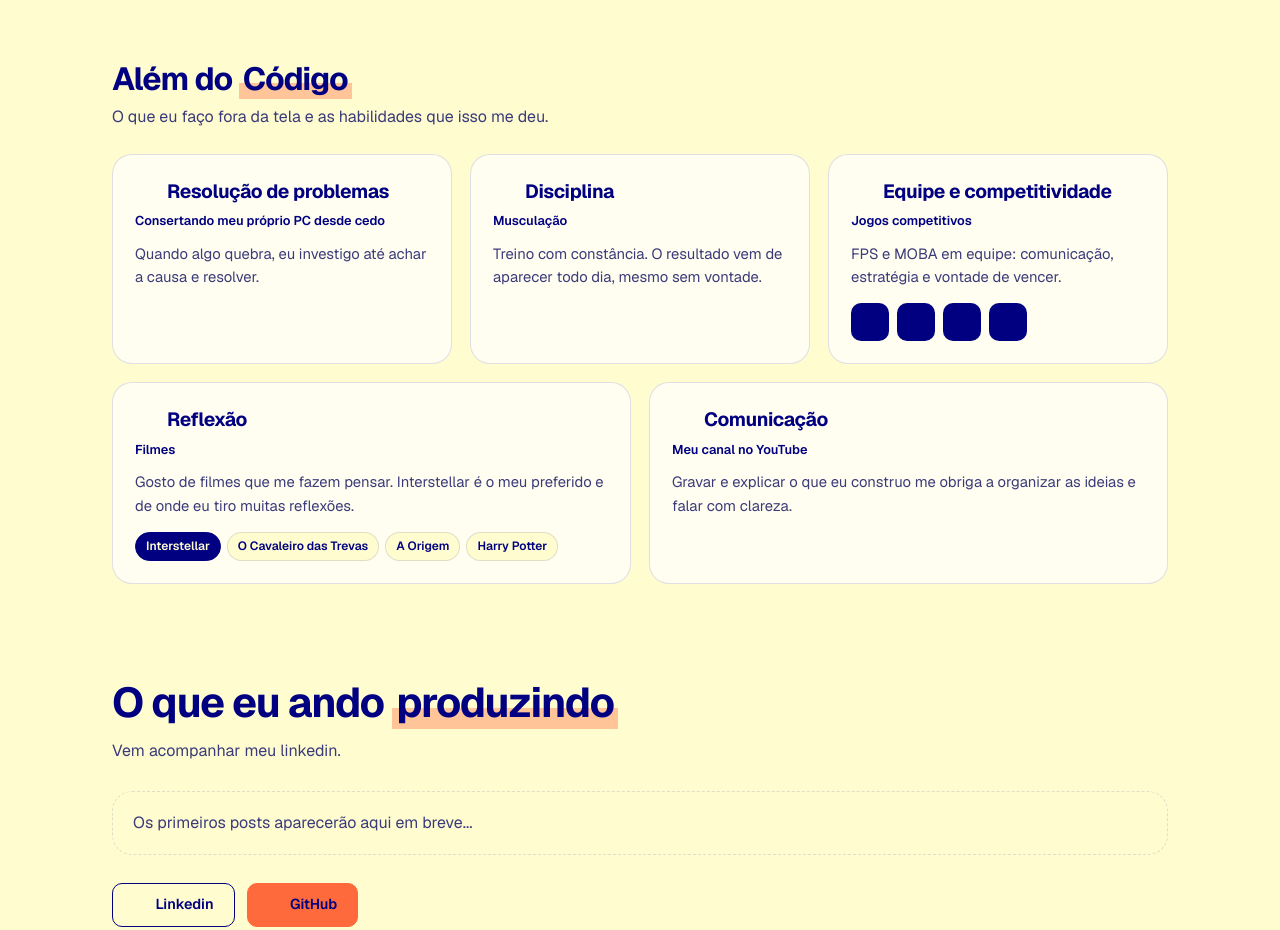
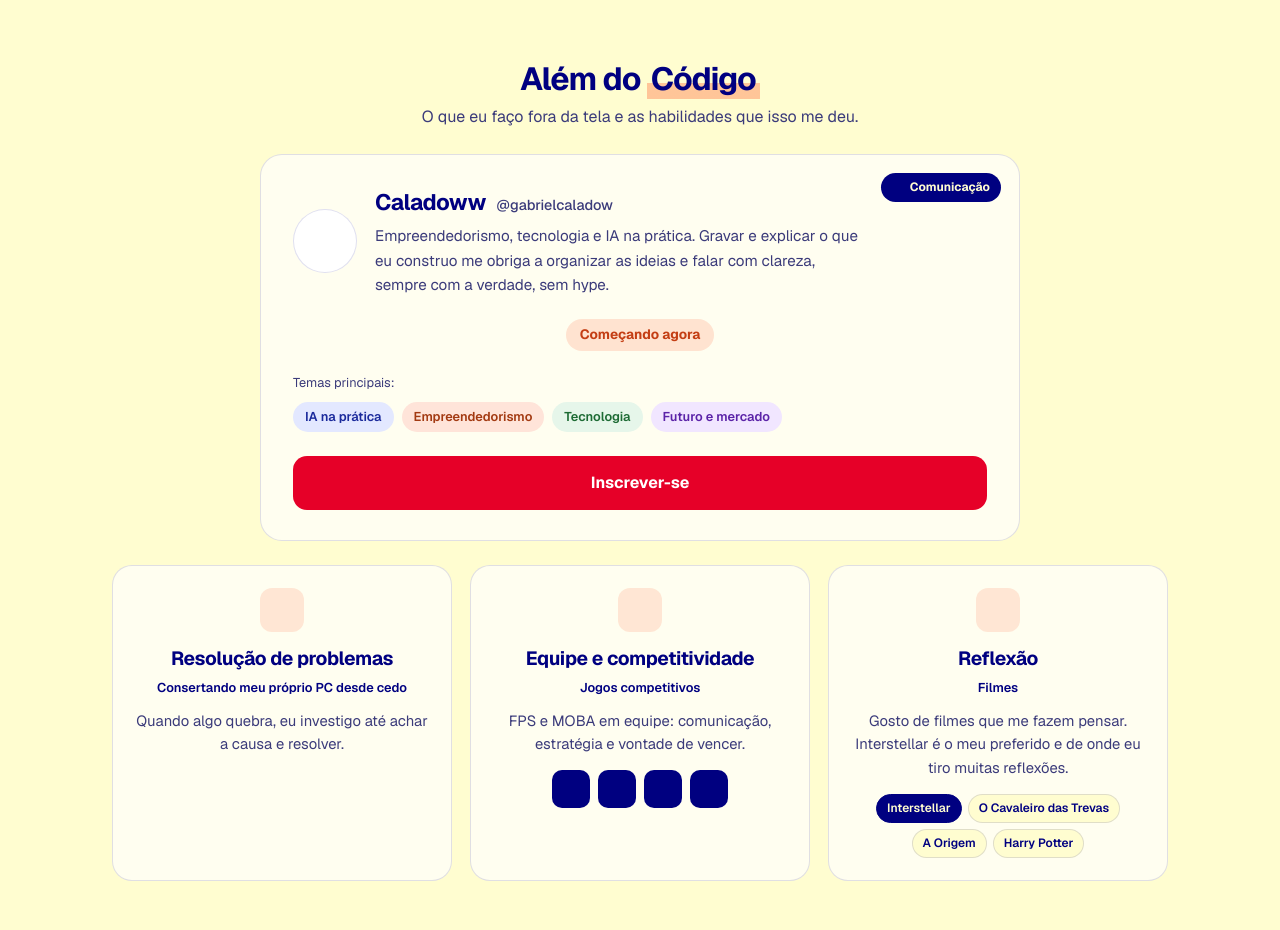
Before and after one commit to GabrielCaladow/Portfolio, a plain HTML site: page index.html in a window 1280 px wide. Shown: the part 2178-3108 px from the top of the page. Drawn offline with Linux system fonts and the light colour scheme.

Commit message:
feat: Além do Código com o canal do YouTube em destaque e botão de e-mail que copia o endereço
Card do canal Caladoww com botão de inscrição, três cards de soft skill
centralizados, e o e-mail copiado no clique para quem não tem app de e-mail.

```diff
--- a/assets/css/components.css
+++ b/assets/css/components.css
@@ -954,3 +954,166 @@
 .social {
   justify-content: center;
 }
+
+.channel-card {
+  position: relative;
+  max-width: 760px;
+  margin: 0 auto 24px;
+  padding: 30px 32px;
+  border: 1px solid var(--color-line);
+  border-radius: 22px;
+  background: var(--color-surface);
+}
+
+.channel-badge {
+  position: absolute;
+  top: 18px;
+  right: 18px;
+  display: inline-flex;
+  align-items: center;
+  gap: 6px;
+  padding: 5px 11px;
+  border-radius: 999px;
+  background: var(--color-text);
+  color: var(--color-bg);
+  font-size: 0.75rem;
+  font-weight: 700;
+}
+
+.channel-badge .icon {
+  color: var(--color-accent);
+}
+
+.channel-head {
+  display: flex;
+  align-items: center;
+  gap: 18px;
+  padding-right: 120px;
+}
+
+.channel-logo {
+  display: grid;
+  place-items: center;
+  flex-shrink: 0;
+  width: 64px;
+  height: 64px;
+  border: 1px solid var(--color-line);
+  border-radius: 50%;
+  background: #fff;
+}
+
+.channel-logo svg {
+  width: 34px;
+  height: 24px;
+}
+
+.channel-name {
+  font-size: 1.4rem;
+  letter-spacing: -0.02em;
+}
+
+.channel-desc {
+  margin-top: 4px;
+  font-size: 0.95rem;
+}
+
+.channel-status {
+  width: fit-content;
+  margin: 22px auto;
+  padding: 5px 14px;
+  border-radius: 999px;
+  background: rgb(255 106 61 / 18%);
+  color: var(--color-accent-text);
+  font-size: 0.85rem;
+  font-weight: 700;
+}
+
+.channel-topics-label {
+  margin-bottom: 8px;
+  font-size: 0.8rem;
+}
+
+.channel-topics {
+  display: flex;
+  flex-wrap: wrap;
+  gap: 8px;
+  margin-bottom: 24px;
+}
+
+.channel-topics li {
+  padding: 5px 12px;
+  border-radius: 999px;
+  font-size: 0.8rem;
+  font-weight: 600;
+}
+
+.topic-ia { background: #e3e8ff; color: #1b2a9c; }
+.topic-business { background: #ffe4d9; color: #a33a12; }
+.topic-tech { background: #e6f6ea; color: #1d6b34; }
+.topic-future { background: #f1e6ff; color: #5b23a8; }
+
+.channel-subscribe {
+  display: flex;
+  align-items: center;
+  justify-content: center;
+  gap: 10px;
+  padding: 14px;
+  border-radius: 14px;
+  background: #e60028;
+  color: #fff;
+  font-weight: 700;
+  text-decoration: none;
+  transition: transform 0.25s ease, box-shadow 0.25s ease;
+}
+
+.channel-subscribe:hover,
+.channel-subscribe:focus-visible {
+  transform: translateY(-3px);
+  box-shadow: 0 12px 26px rgb(230 0 40 / 35%);
+}
+
+/* Cards de soft skill centralizados. */
+.beyond-card {
+  text-align: center;
+}
+
+.beyond-icon {
+  display: grid;
+  place-items: center;
+  width: 44px;
+  height: 44px;
+  margin: 0 auto 12px;
+  border-radius: 12px;
+  background: rgb(255 106 61 / 16%);
+  color: var(--color-accent);
+  font-size: 22px;
+}
+
+.beyond-skill {
+  display: block;
+}
+
+.beyond-card .games,
+.beyond-card .films {
+  justify-content: center;
+}
+
+@media (max-width: 560px) {
+  .channel-card {
+    padding: 56px 20px 22px;
+  }
+
+  .channel-head {
+    flex-direction: column;
+    padding-right: 0;
+    text-align: center;
+  }
+}
+
+.channel-handle {
+  margin-left: 6px;
+  color: var(--color-muted);
+  font-size: 0.9rem;
+  font-weight: 500;
+  letter-spacing: 0;
+}
--- a/assets/css/layout.css
+++ b/assets/css/layout.css
@@ -265,3 +265,25 @@
   justify-items: center;
   width: min(100%, 560px);
 }
+
+/* Além do Código: o canal em destaque em cima e três cards da mesma largura embaixo. */
+.beyond-title,
+.beyond-lead {
+  text-align: center;
+}
+
+.beyond {
+  grid-template-columns: repeat(3, minmax(0, 1fr));
+}
+
+.beyond > li,
+.beyond > li:nth-child(4),
+.beyond > li:nth-child(5) {
+  grid-column: auto;
+}
+
+@media (max-width: 860px) {
+  .beyond {
+    grid-template-columns: 1fr;
+  }
+}
--- /dev/null
+++ b/assets/js/contact.js
@@ -0,0 +1,44 @@
+const FEEDBACK_MS = 3000;
+
+// Jeito antigo de copiar, para navegadores que bloqueiam a API da área de transferência:
+// seleciona o texto na tela e pede a cópia da seleção.
+function copyBySelection(node) {
+  const range = document.createRange();
+  range.selectNodeContents(node);
+  const selection = window.getSelection();
+  selection.removeAllRanges();
+  selection.addRange(range);
+  const copied = document.execCommand("copy");
+  selection.removeAllRanges();
+  return copied;
+}
+
+async function copy(text, node) {
+  try {
+    await navigator.clipboard.writeText(text);
+    return true;
+  } catch {
+    return copyBySelection(node);
+  }
+}
+
+// Muita gente não tem um app de e-mail configurado, e aí o mailto: não abre nada.
+// Por isso o clique também copia o endereço e avisa na tela. Quem tem o app, vê ele abrir.
+export function initContact() {
+  document.querySelectorAll("[data-copy-email]").forEach((link) => {
+    const label = link.querySelector(".contact-email-label");
+    const address = link.querySelector(".contact-email-address");
+    const original = label.textContent;
+    let timer;
+
+    link.addEventListener("click", async () => {
+      const copied = await copy(link.dataset.copyEmail, address);
+      label.textContent = copied ? "E-mail copiado! É só colar." : "Copie o endereço abaixo";
+
+      clearTimeout(timer);
+      timer = setTimeout(() => {
+        label.textContent = original;
+      }, FEEDBACK_MS);
+    });
+  });
+}
--- a/assets/js/main.js
+++ b/assets/js/main.js
@@ -2,8 +2,10 @@ import { initHeader } from "./header.js";
 import { initNav } from "./nav.js";
 import { initMarquee } from "./marquee.js";
 import { initFeeds } from "./feed.js";
+import { initContact } from "./contact.js";
 
 initHeader();
 initNav();
 initMarquee();
 initFeeds();
+initContact();
--- a/index.html
+++ b/index.html
@@ -67,7 +67,7 @@
           <svg class="icon icon-moon" aria-hidden="true"><use href="assets/icons/sprite.svg#moon"></use></svg>
           <svg class="icon icon-sun" aria-hidden="true"><use href="assets/icons/sprite.svg#sun"></use></svg>
         </button>
-        <a class="header-cta" href="mailto:gabrielcastrocalado@gmail.com?subject=Contato%20pelo%20portf%C3%B3lio">
+        <a class="header-cta" href="#contato">
           <svg class="icon" aria-hidden="true"><use href="assets/icons/sprite.svg#mail"></use></svg>
           <span class="header-cta-label">Vamos conversar</span>
         </a>
@@ -219,19 +219,43 @@
       <h3 class="beyond-title">Além do <span class="highlight">Código</span></h3>
       <p class="beyond-lead">O que eu faço fora da tela e as habilidades que isso me deu.</p>
 
+      <article class="channel-card">
+        <p class="channel-badge"><svg class="icon" aria-hidden="true"><use href="assets/icons/sprite.svg#star"></use></svg>Comunicação</p>
+        <div class="channel-head">
+          <span class="channel-logo"><svg aria-hidden="true"><use href="assets/icons/sprite.svg#youtube-logo"></use></svg></span>
+          <div>
+            <h4 class="channel-name">Caladoww <span class="channel-handle">@gabrielcaladow</span></h4>
+            <p class="channel-desc">
+              Empreendedorismo, tecnologia e IA na prática. Gravar e explicar o que eu construo me obriga a organizar
+              as ideias e falar com clareza, sempre com a verdade, sem hype.
+            </p>
+          </div>
+        </div>
+        <p class="channel-status">Começando agora</p>
+        <p class="channel-topics-label">Temas principais:</p>
+        <ul class="channel-topics">
+          <li class="topic-ia">IA na prática</li>
+          <li class="topic-business">Empreendedorismo</li>
+          <li class="topic-tech">Tecnologia</li>
+          <li class="topic-future">Futuro e mercado</li>
+        </ul>
+        <a class="channel-subscribe" href="https://www.youtube.com/@gabrielcaladow?sub_confirmation=1" target="_blank" rel="noopener noreferrer">
+          <svg class="icon" aria-hidden="true"><use href="assets/icons/sprite.svg#bell"></use></svg>
+          Inscrever-se
+          <svg class="icon" aria-hidden="true"><use href="assets/icons/sprite.svg#external"></use></svg>
+        </a>
+      </article>
+
       <ul class="beyond">
         <li class="beyond-card">
-          <h4 class="beyond-skill"><svg class="icon" aria-hidden="true"><use href="assets/icons/sprite.svg#wrench"></use></svg>Resolução de problemas</h4>
+          <span class="beyond-icon"><svg class="icon" aria-hidden="true"><use href="assets/icons/sprite.svg#wrench"></use></svg></span>
+          <h4 class="beyond-skill">Resolução de problemas</h4>
           <p class="beyond-origin">Consertando meu próprio PC desde cedo</p>
           <p>Quando algo quebra, eu investigo até achar a causa e resolver.</p>
         </li>
         <li class="beyond-card">
-          <h4 class="beyond-skill"><svg class="icon" aria-hidden="true"><use href="assets/icons/sprite.svg#dumbbell"></use></svg>Disciplina</h4>
-          <p class="beyond-origin">Musculação</p>
-          <p>Treino com constância. O resultado vem de aparecer todo dia, mesmo sem vontade.</p>
-        </li>
-        <li class="beyond-card">
-          <h4 class="beyond-skill"><svg class="icon" aria-hidden="true"><use href="assets/icons/sprite.svg#team"></use></svg>Equipe e competitividade</h4>
+          <span class="beyond-icon"><svg class="icon" aria-hidden="true"><use href="assets/icons/sprite.svg#team"></use></svg></span>
+          <h4 class="beyond-skill">Equipe e competitividade</h4>
           <p class="beyond-origin">Jogos competitivos</p>
           <p>FPS e MOBA em equipe: comunicação, estratégia e vontade de vencer.</p>
           <ul class="games" aria-label="Jogos">
@@ -242,7 +266,8 @@
           </ul>
         </li>
         <li class="beyond-card">
-          <h4 class="beyond-skill"><svg class="icon" aria-hidden="true"><use href="assets/icons/sprite.svg#film"></use></svg>Reflexão</h4>
+          <span class="beyond-icon"><svg class="icon" aria-hidden="true"><use href="assets/icons/sprite.svg#film"></use></svg></span>
+          <h4 class="beyond-skill">Reflexão</h4>
           <p class="beyond-origin">Filmes</p>
           <p>Gosto de filmes que me fazem pensar. Interstellar é o meu preferido e de onde eu tiro muitas reflexões.</p>
           <ul class="films" aria-label="Filmes">
@@ -251,11 +276,6 @@
             <li>A Origem</li>
             <li>Harry Potter</li>
           </ul>
-        </li>
-        <li class="beyond-card">
-          <h4 class="beyond-skill"><svg class="icon" aria-hidden="true"><use href="assets/icons/sprite.svg#megaphone"></use></svg>Comunicação</h4>
-          <p class="beyond-origin">Meu canal no YouTube</p>
-          <p>Gravar e explicar o que eu construo me obriga a organizar as ideias e falar com clareza.</p>
         </li>
       </ul>
     </section>
@@ -303,10 +323,10 @@
       </div>
 
       <div class="contact-actions">
-        <a class="contact-email" href="mailto:gabrielcastrocalado@gmail.com?subject=Contato%20pelo%20portf%C3%B3lio">
+        <a class="contact-email" href="mailto:gabrielcastrocalado@gmail.com?subject=Contato%20pelo%20portf%C3%B3lio" data-copy-email="gabrielcastrocalado@gmail.com">
           <svg class="icon" aria-hidden="true"><use href="assets/icons/sprite.svg#mail"></use></svg>
           <span class="contact-email-text">
-            <span class="contact-email-label">Me mande um e-mail</span>
+            <span class="contact-email-label" aria-live="polite">Me mande um e-mail</span>
             <span class="contact-email-address">gabrielcastrocalado@<wbr>gmail.com</span>
           </span>
         </a>
```
Also changed, not shown: projects/larryking.html (+1 -1 lines), projects/portfolio.html (+1 -1 lines), projects/second-brain.html (+1 -1 lines), projects/smart-streetlight.html (+1 -1 lines), assets/icons/sprite.svg.
